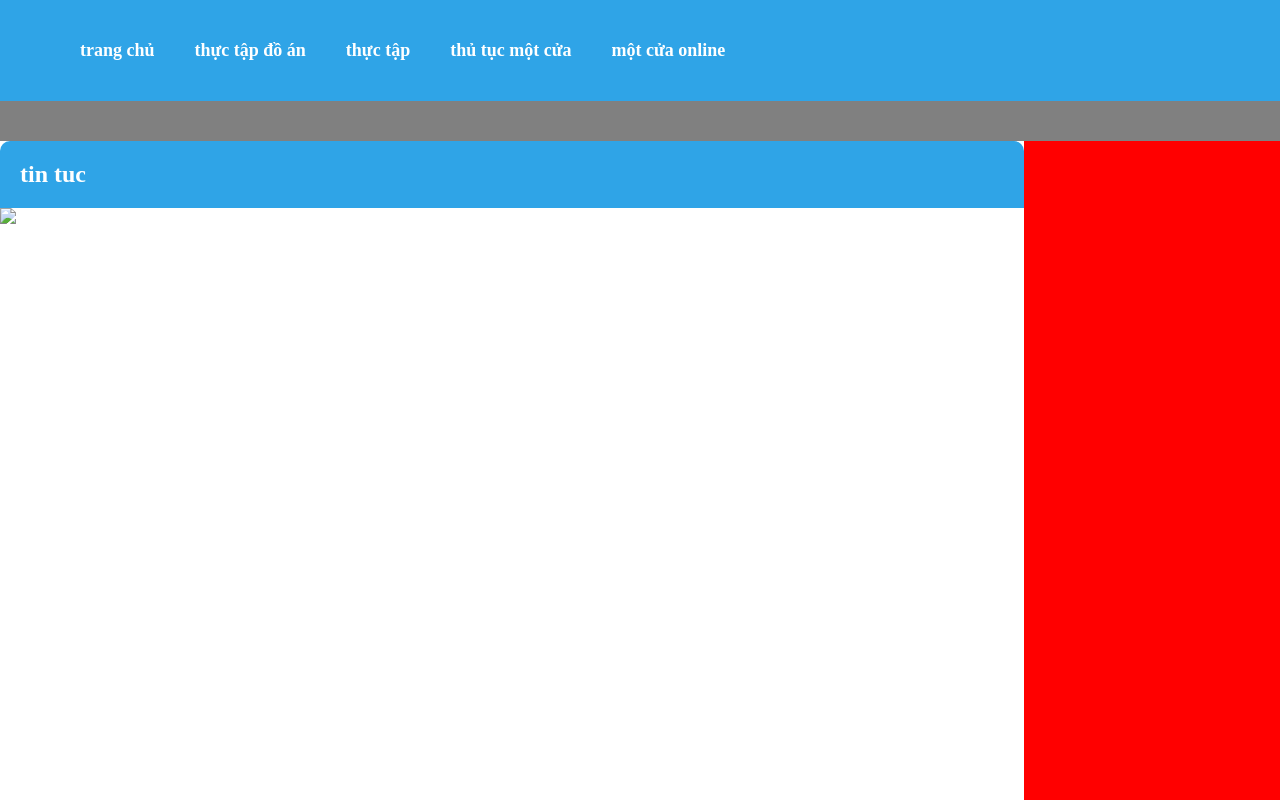
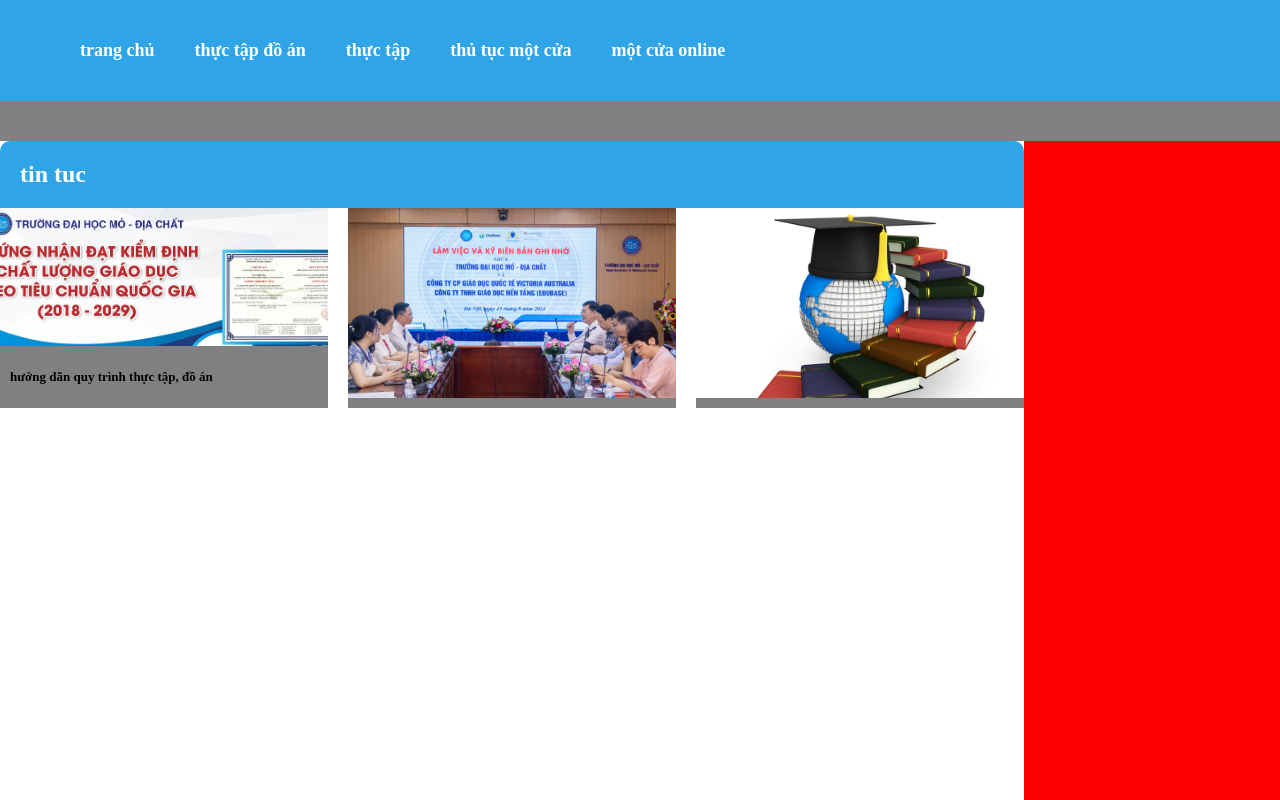
Before and after one commit to vutrongdat364/2321050115, a plain HTML site: page bài 5/bài 5.html in a window 1280 px wide. Shown: the top 800 px of the page. Drawn offline with Linux system fonts and the light colour scheme.

Commit message:
sửa bài 5

```diff
--- a/bài 5/bài 5.html
+++ b/bài 5/bài 5.html
@@ -43,8 +43,20 @@
 
                 </div>
                 <div class="tintuc-danhsach">
-                    <div class="bài viết 1">
-                                 <img src="Vũ Trọng Đạt.png" class="anh">
+
+                                 <div class="baiviet">
+                      <img src="hình 1.png">
+                       <div class="info">
+                        <h3 class="title">hướng dãn quy trình thực tập, đồ án</h3>
+                       </div>
+
+
+                    </div>
+                    <div class="baiviet">
+                      <img src="hình 2.png">
+                    </div>
+                    <div class="baiviet">
+                      <img src="hình 3.jpg">
 
                     </div>
 
--- a/bài 5/style.css
+++ b/bài 5/style.css
@@ -52,11 +52,28 @@ width:20%;
     border-radius: 10px 10px 0px 0px;
 }
 .tintuc-danhsach{
-    display:flex
+    display:flex;
     justify-content: space-between;
 }
 .baiviet{
     height:200px;
     background-color: grey;
     width:32%;
+    display:flex;
+    overflow:hidden;
+    flex-direction: column;
 }
+.baiviet img{
+            width:100%;
+            height:190px;
+            object-fit: cover;
+}
+.info{
+    padding:10px;
+
+}
+.title{
+    font-size: 13px;
+    font-weight: bold;
+
+}
```
Also changed, not shown: bài 5/hình 1.png (added), bài 5/hình 2.png (added), bài 5/hình 3.jpg (added).
